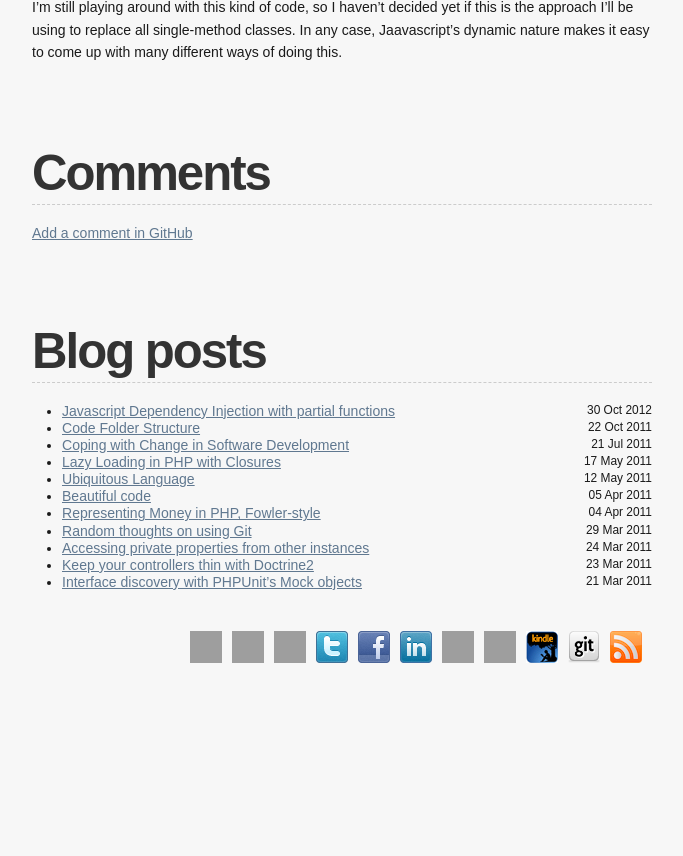
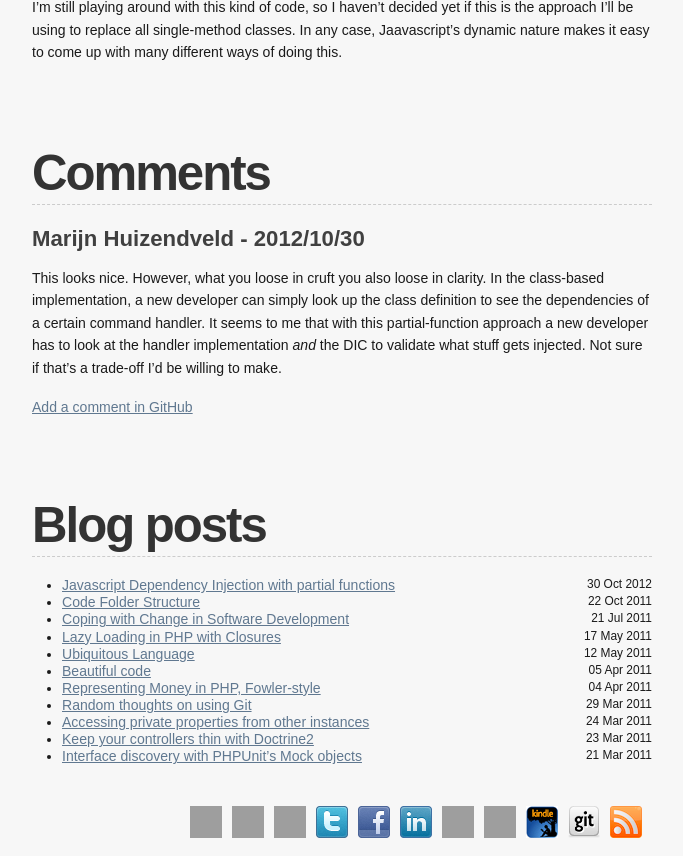
Before and after one commit to rgerkin/mathiasverraes.github.com, a Jekyll site: the page built from _posts/2012-10-30-di-with-partials.markdown, in a window 1280 px wide and 900 px high, scrolled down 1620 px, cut to the strip 44-900 px from the top of the window. Shown: the whole strip, without its empty margins (298-981 px from the left). Built offline with Jekyll 4.4.1, drawn with Linux system fonts in a browser that asks for light colours; before the commit the page ends 2345 px from its top, so only the background shows below that; grey boxes are pictures that could not be loaded.

Commit message:
Update _posts/2012-10-30-di-with-partials.markdown
I wonder if loosing the cruft is worth it if you also loose the expressiveness of the interface.

```diff
--- a/_posts/2012-10-30-di-with-partials.markdown
+++ b/_posts/2012-10-30-di-with-partials.markdown
@@ -65,3 +65,11 @@ doing this.
 YOUR COMMENT TEXT HERE....
 
 -->
+
+### Marijn Huizendveld - 2012/10/30
+This looks nice. However, what you loose in cruft you also loose in clarity. In
+the class-based implementation, a new developer can simply look up the class
+definition to see the dependencies of a certain command handler. It seems to me
+that with this partial-function approach a new developer has to look at the
+handler implementation _and_ the DIC to validate what stuff gets injected. Not
+sure if that's a trade-off I'd be willing to make.
```
